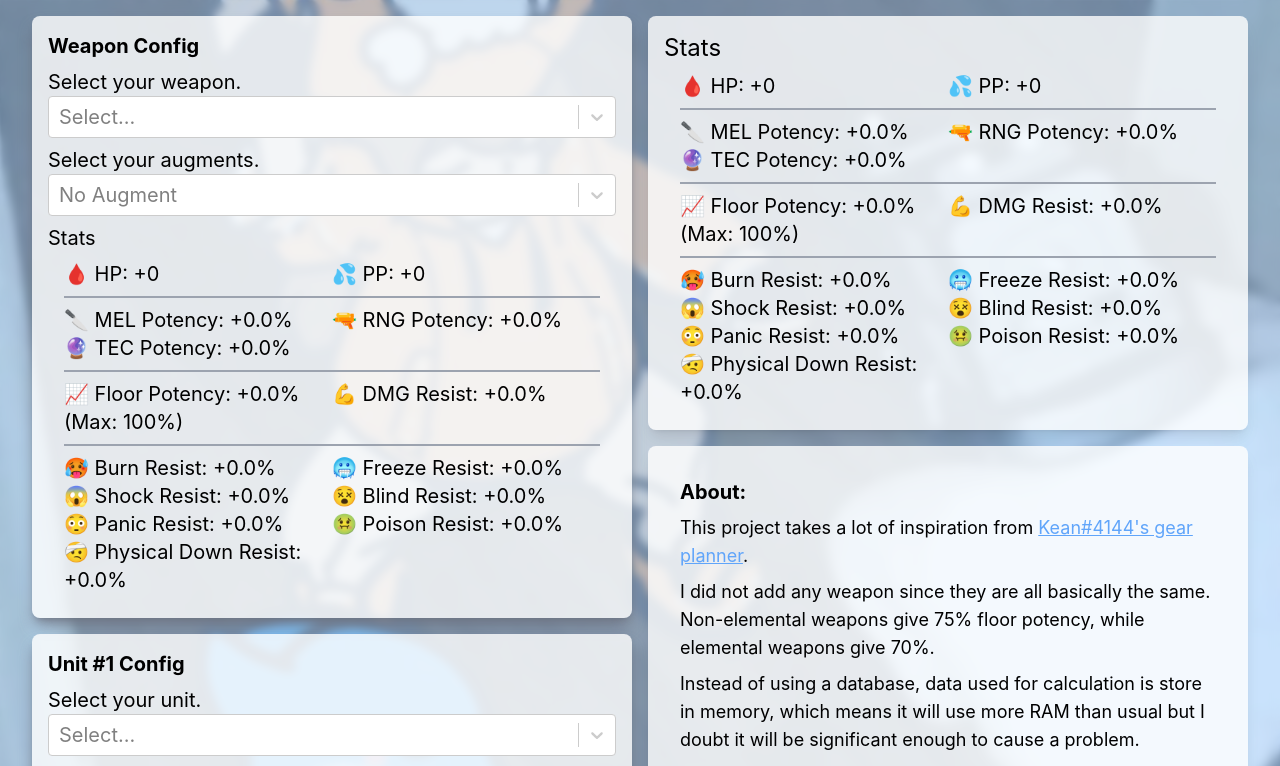
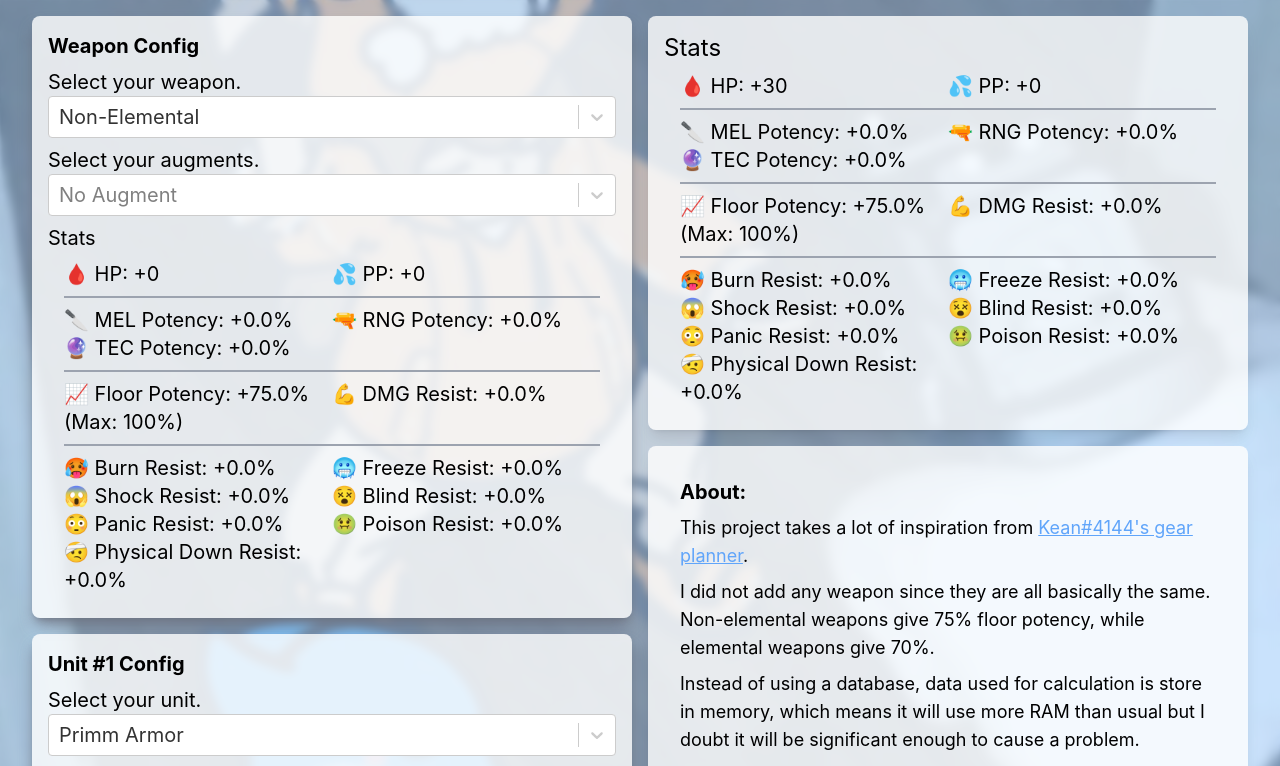
Before and after one commit to Eurydia/pso2ngs-augment-planner, a React (Create React App) app: page / in a window 1280 px wide. Shown: the top 766 px of the page. Built offline with nearby package versions, Linux system fonts and the light colour scheme.

Commit message:
default value should emit an event to planner

```diff
--- a/src/components/base_components/UnitSelector.tsx
+++ b/src/components/base_components/UnitSelector.tsx
@@ -2,6 +2,7 @@ import { Component } from "react";
 import Select, { SingleValue } from "react-select";
 import Unit, { UnitGroup } from "../info/unit/_base";
 import ALL_UNITS from "../info/unit/_all";
+import ONE_STAR_UNITS from "../info/unit/one_star";
 
 // -------------------------------------------------------------------------
 // Helper functions to help create select options
@@ -60,6 +61,9 @@ class UnitSelector extends Component<UnitSelectorProps, {}> {
 
     render() {
         const { _id, value } = this.props;
+        if (value === undefined) {
+            this.handleChange(OPTIONS[0].options[0]);
+        }
         return (
             <div>
                 <label htmlFor={_id} className="text-xl">
@@ -68,9 +72,9 @@ class UnitSelector extends Component<UnitSelectorProps, {}> {
                 <Select
                     id={_id}
                     value={value}
-                    // defaultValue={unitToSelectOption(
-                    //     ONE_STAR_UNITS.units[0],
-                    // )}
+                    defaultValue={unitToSelectOption(
+                        ONE_STAR_UNITS.units[0],
+                    )}
                     options={OPTIONS}
                     isMulti={false}
                     onChange={this.handleChange}
--- a/src/components/base_components/WeaponSelector.tsx
+++ b/src/components/base_components/WeaponSelector.tsx
@@ -2,6 +2,7 @@ import { Component } from "react";
 import Select, { SingleValue } from "react-select";
 import Weapon, { WeaponGroup } from "../info/weapon/_base";
 import ALL_WEAPON from "../info/weapon/_all";
+import NON_ELEMENTAL from "../info/weapon/non_elemental";
 
 // -------------------------------------------------------------------------
 // Helper functions to help create select options
@@ -60,15 +61,18 @@ class WeaponSelector extends Component<WeaponSelectorProps, {}> {
 
     render() {
         const { _id, value } = this.props;
+        if (value === undefined) {
+            this.handleChange(OPTIONS[0].options[0]);
+        }
         return (
             <div>
                 <label htmlFor={_id}>Select your weapon.</label>
                 <Select
                     id={_id}
                     value={value}
-                    // defaultValue={unitToSelectOption(
-                    //     NON_ELEMENTAL.weapons[0],
-                    // )}
+                    defaultValue={unitToSelectOption(
+                        NON_ELEMENTAL.weapons[0],
+                    )}
                     options={OPTIONS}
                     isMulti={false}
                     onChange={this.handleChange}
--- a/src/components/info/unit/_all.ts
+++ b/src/components/info/unit/_all.ts
@@ -7,7 +7,7 @@ import FOUR_STAR_UNIT from "./four_star";
 import FIVE_STAR_UNIT from "./five_star";
 
 const ALL_UNITS: UnitGroup[] = [
-    ZERO_STAR_UNTIS,
+    // ZERO_STAR_UNTIS,
     ONE_STAR_UNITS,
     TWO_STAR_UNITS,
     THREE_STAR_UNITS,
--- a/src/components/info/weapon/_all.ts
+++ b/src/components/info/weapon/_all.ts
@@ -1,8 +1,12 @@
 import { WeaponGroup } from "./_base";
+import NO_WEAPON from "./no_weapon";
 import NON_ELEMENTAL from "./non_elemental";
 import ELEMENTAL from "./elemental";
-import NO_WEAPON from "./no_weapon";
 
-const ALL_WEAPON: WeaponGroup[] = [NO_WEAPON, NON_ELEMENTAL, ELEMENTAL];
+const ALL_WEAPON: WeaponGroup[] = [
+    // NO_WEAPON,
+    NON_ELEMENTAL,
+    ELEMENTAL,
+];
 
 export default ALL_WEAPON;
```
Also changed, not shown: 16 other files (tests, documents, lock files or other folders).
